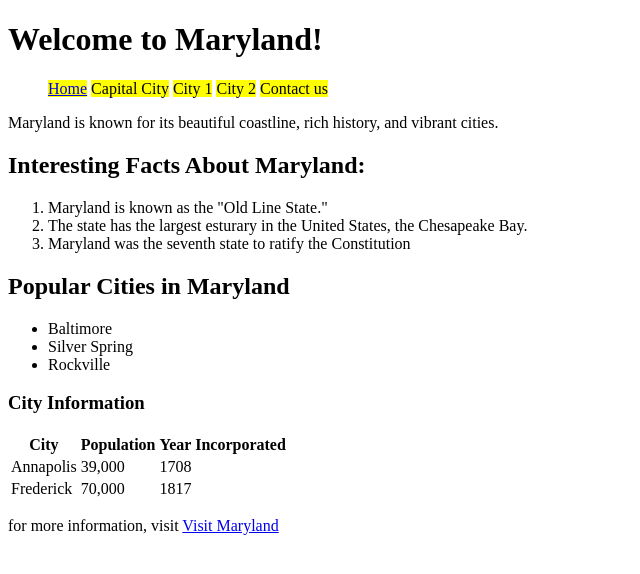
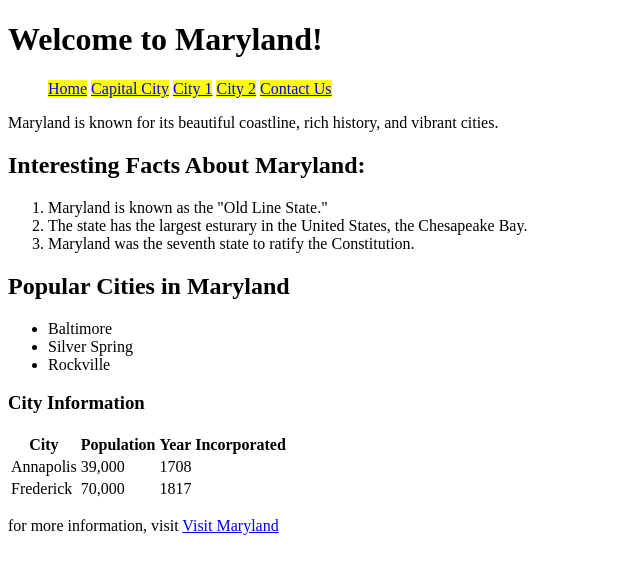
Before and after one commit to kelvinintech/D277, a plain HTML site: page index.html in a window 1280 px wide. Shown: the whole page, without its empty margins (0-640 px from the left). Drawn offline with Linux system fonts and the light colour scheme.

Commit message:
updated capital and index

```diff
--- a/index.html
+++ b/index.html
@@ -11,12 +11,11 @@
     <header>
         <h1>Welcome to Maryland!</h1>
         <nav>
-            <ul>
-                <li><a href="index.html">Home</a></li>
-                <li><a href="capital.html"></a>Capital City</li>
-                <li><a href="city1.html"></a>City 1</li>
-                <li><a href="city2.html"></a>City 2</li>
-                <li><a href="form.html"></a>Contact us</li>
+            <ul><li><a href="index.html">Home</a></li>
+                <li><a href="capital.html">Capital City</a></li>
+                <li><a href="city1.html">City 1</a></li>
+                <li><a href="city2.html">City 2</a></li>
+                <li><a href="form.html">Contact Us</a></li>
 
 
             </ul>
@@ -39,7 +38,7 @@
         Bay.
       </li>
 
-      <li>Maryland was the seventh state to ratify the Constitution</li>
+      <li>Maryland was the seventh state to ratify the Constitution.</li>
     </ol>
 
     <h2>Popular Cities in Maryland</h2>
```
Also changed, not shown: capital.html (+19 -1 lines).
